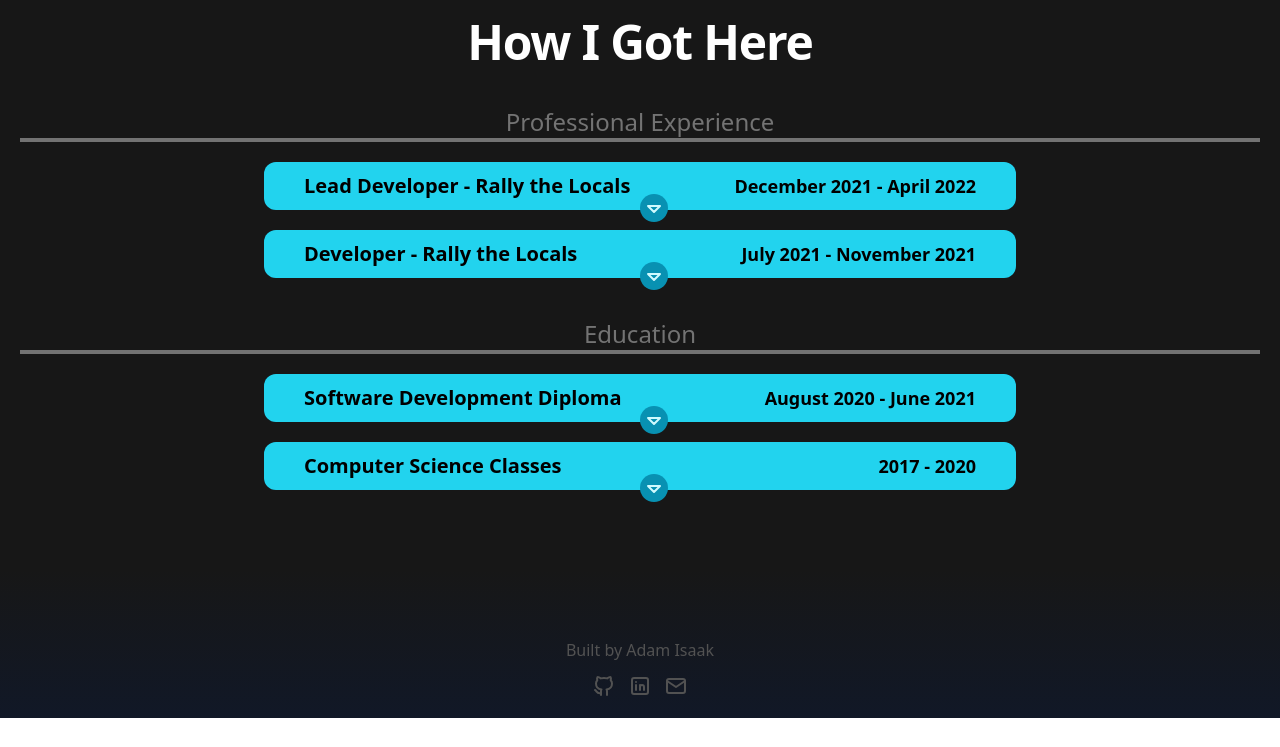
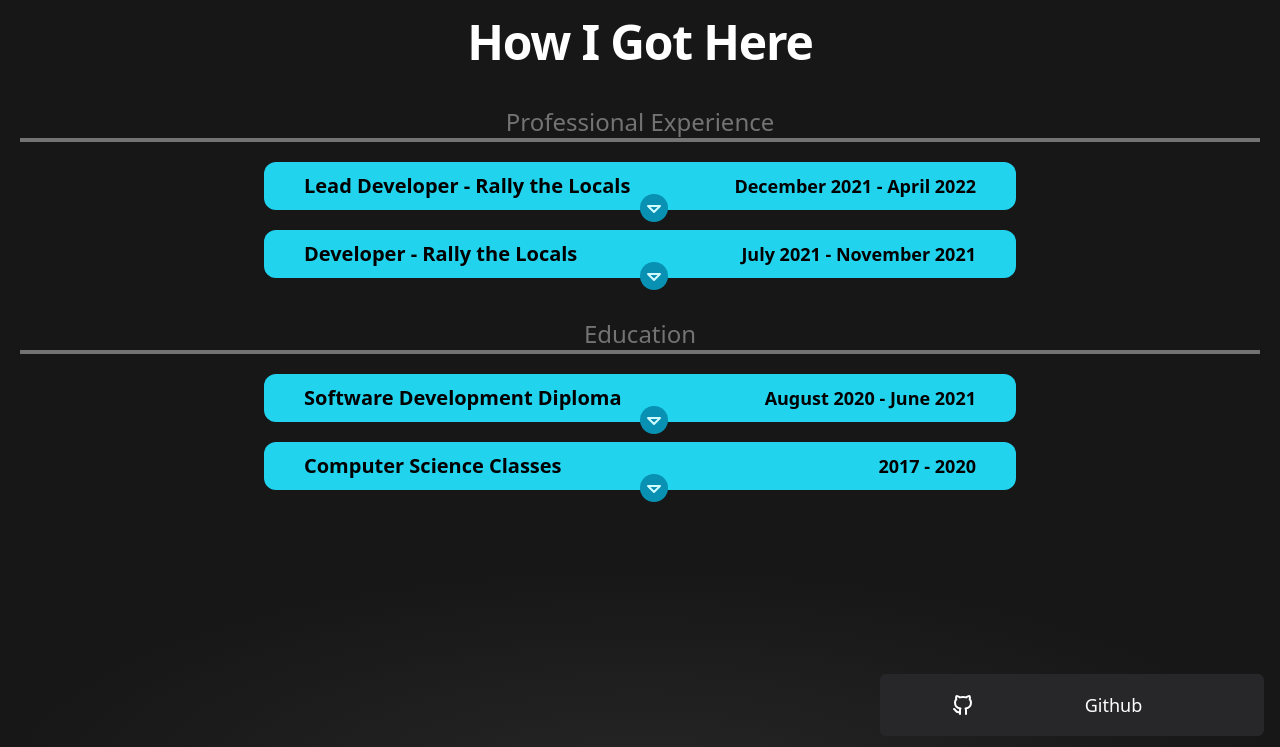
Before and after one commit to Adam-Isaak-dev/portfolio, a Next.js app: page / in a window 1280 px wide. Shown: the part 2000-2747 px from the top of the page. Before the commit the page ends 2718 px from the top, so only its background shows below. Built offline with nearby package versions, Linux system fonts and the light colour scheme.

Commit message:
Create a Contact section

```diff
--- a/components/Footer.jsx
+++ b/components/Footer.jsx
@@ -1,6 +1,4 @@
-import { IconBrandGithub, IconBrandLinkedin, IconMail } from "@tabler/icons";
-
-export default function Footer() {
+export default function Footer(props) {
   return (
     <footer className="bg-gradient-to-b from-neutral-900 to-gray-900 pt-12">
       <div className="flex flex-col justify-center align-center text-neutral-600 text-center py-5">
@@ -8,15 +6,11 @@
           <span>Built by Adam Isaak</span>
         </div>
         <div className="flex justify-center align-center space-x-3">
-          <a href="https://github.com/Adam-Isaak-dev/" target="_blank">
-            <IconBrandGithub className="h-6 w-6"/>
-          </a>
-          <a href="https://www.linkedin.com/in/adam-isaak-dev/" target="_blank">
-            <IconBrandLinkedin className="h-6 w-6"/>
-          </a>
-          <a href="mailto:adam.isaak.dev@gmail.com">
-            <IconMail className="h-6 w-6"/>
-          </a>
+          {props.accounts.map((account) => (
+            <a href={account.url} target="_blank" title={account.name} key={account.name}>
+              {account.icon}
+            </a>
+          ))}
         </div>
       </div>
     </footer>
--- a/components/NavBar.jsx
+++ b/components/NavBar.jsx
@@ -6,7 +6,7 @@
   {name: 'Home', href: '/', anchor: "home"},
   {name: 'About', href: '/#about', anchor: "about"},
   {name: 'Portfolio', href: '/#portfolio', anchor: "portfolio"},
-  // {name: 'Articles', href: '/articles', anchor: false},
+  {name: 'Contact', href: '/#contact', anchor: "contact"},
 ];
 
 export default function NavBar(props) {
--- /dev/null
+++ b/components/home/Contact.jsx
@@ -0,0 +1,24 @@
+export default function Contact(props) {
+  return(
+    <div className="bg-gradient-radial from-neutral-800 to-neutral-900" id="contact">
+      <div className="mx-auto max-w-7xl lg:py-30 md:py-20 sm:py-15 sm:py-10 py-5 flex md:flex-row flex-col items-center">
+        <div className="container px-5">
+          <h2 className="text-3xl font-bold tracking-tight text-white sm:text-4xl md:text-5xl">Contact</h2>
+          <p className="mt-3 text-xl text-neutral-500">
+            Want to get in touch? You can find me here:
+          </p>
+        </div>
+        <div className="container flex flex-col justify-center md:items-end items-center space-y-5 py-6 px-4">
+          {props.accounts.map((account) => (
+            <a className="sm:w-96 w-72" href={account.url}>
+              <button className={"flex w-full items-center justify-around rounded-md border border-transparent px-8 py-3 text-base font-medium md:py-4 md:px-10 md:text-lg " + account.colors}>
+                <span className="w-6">{account.icon}</span>
+                <span className="w-40">{account.name}</span>
+              </button>
+            </a>
+          ))}
+        </div>
+      </div>
+    </div>
+  );
+}
--- a/pages/index.js
+++ b/pages/index.js
@@ -1,3 +1,4 @@
+import { IconBrandGithub, IconBrandLinkedin, IconMail } from '@tabler/icons';
 import DocumentHeader from "../components/DocumentHeader";
 import NavBar from "../components/NavBar";
 import HeroSection from "../components/home/HeroSection";
@@ -5,6 +6,28 @@
 import Projects from "../components/home/Projects";
 import Experience from "../components/home/Experience";
 import Footer from "../components/Footer";
+import Contact from "../components/home/Contact";
+
+const accounts = [
+  {
+    name: "Github",
+    url: "https://github.com/Adam-Isaak-dev/",
+    icon: <IconBrandGithub className="h-6 w-6"/>,
+    colors: "text-white bg-zinc-800 hover:bg-zinc-700"
+  },
+  {
+    name: "LinkedIn",
+    url: "https://www.linkedin.com/in/adam-isaak-dev/",
+    icon: <IconBrandLinkedin className="h-6 w-6"/>,
+    colors: "text-white bg-sky-600 hover:bg-sky-400"
+  },
+  {
+    name: "E-Mail",
+    url: "mailto:adam.isaak.dev@gmail.com",
+    icon: <IconMail className="h-6 w-6"/>,
+    colors: "text-white bg-indigo-900 hover:bg-indigo-700"
+  },
+];
 
 export default function Home() {
   return (
@@ -17,9 +40,10 @@
           <Showcase />
           <Projects />
           <Experience />
+          <Contact accounts={accounts}/>
         </div>
       </main>
-      <Footer />
+      <Footer accounts={accounts}/>
     </div>
   )
 }
--- a/tailwind.config.js
+++ b/tailwind.config.js
@@ -21,6 +21,9 @@
           '100%': {transform: 'translateX(100%)' },
         },
       },
+      backgroundImage: {
+        'gradient-radial': 'radial-gradient(closest-side, var(--tw-gradient-stops))',
+      }
     },
   },
   plugins: [],
```
